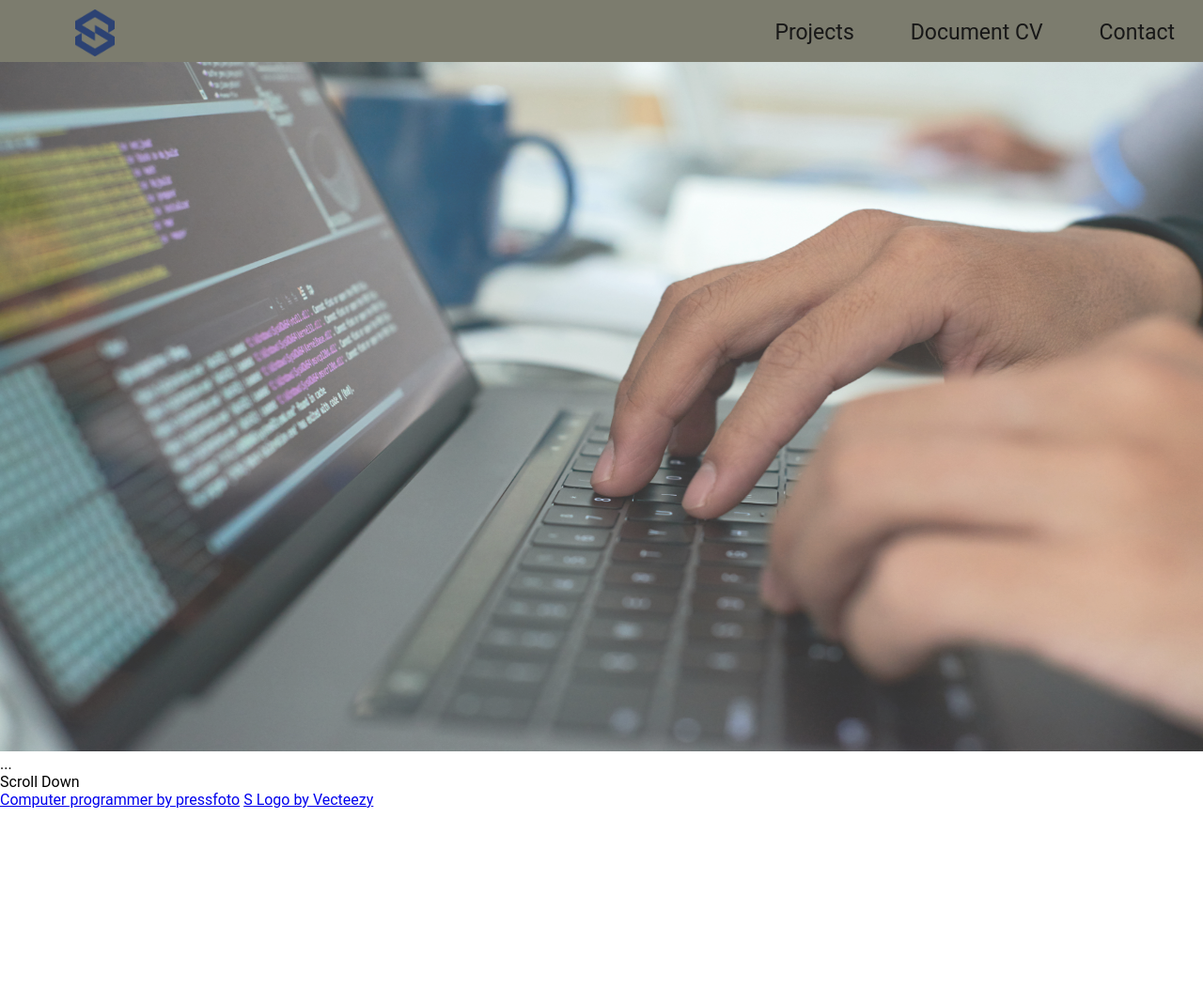
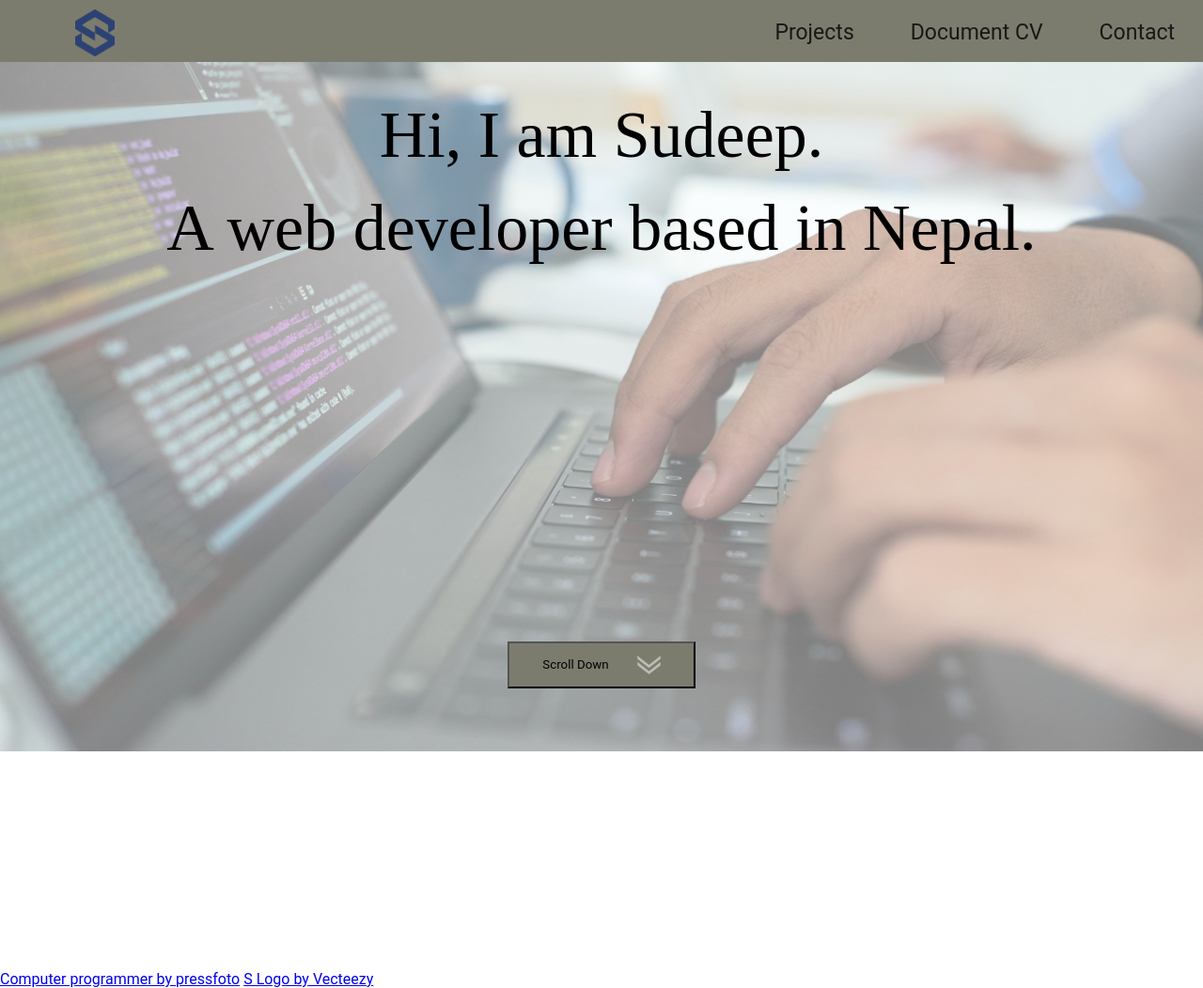
Before and after one commit to sudeep-21/Portfolio, a plain HTML site: page index.html in a window 1280 px wide. Shown: the whole page at 94% size. Before the commit the page ends 861 px from the top, so only its background shows below. Drawn offline with Linux system fonts and the light colour scheme.

Commit message:
🏠 Home page completed.

```diff
--- a/index.html
+++ b/index.html
@@ -25,9 +25,11 @@
         <main>
             <div class="title">
                 <img src="assets/images/backgrounds/working-code.jpg" alt="">
-                <p>...</p>
-
-                <div class="scrollbtn">Scroll Down</div>
+                <div class="title_text">
+                    <p>Hi, I am Sudeep.</p><br>
+                    <p>A web developer based in Nepal.</p>
+                    <button class="scrollbtn">Scroll Down<img src="assets/images/icons/downArrows.png" alt=""></button>
+                </div>
             </div>
         </main>
 
--- a/styles/index.css
+++ b/styles/index.css
@@ -66,5 +66,80 @@
 .title img {
     width: 100%;
     height: 100vh;
-    opacity: 80%;
+    opacity: 50%;
 }
+
+.title_text {
+    display: flex;
+    flex-direction: column;
+    align-items: center;
+    position: relative;
+}
+
+.title p:first-of-type {
+    position: relative;
+    top: -700px;
+    font-family: 'Times New Roman', Times, serif;
+    font-size: 70px;
+    text-align: center;
+    animation: fade 2s;
+}
+
+.title p:last-of-type {
+    display: flex;
+    justify-content: center;
+    position: relative;
+    top: -700px;
+    font-size: 70px;
+    font-family: 'Times New Roman', Times, serif;
+    text-align: center;
+    width: 0;
+    overflow: hidden;
+    white-space: nowrap;
+    animation: typewriter 3.5s;
+    animation-delay: 2s;
+    animation-fill-mode: forwards;
+}
+
+@keyframes fade {
+    from { opacity: 0; top: 0; }
+    to { opacity: 1; top: -700; }
+}
+@keyframes typewriter {
+    from { width: 0; }
+    to { width: 100%; }
+}
+
+.scrollbtn {
+    width: 200px;
+    height: 50px;
+    position: relative;
+    top: -300px;
+    background-color: hsl(60, 6%, 46%);
+    color: #000000;
+    visibility: hidden;
+    text-align: center;
+    animation: fadebtn 2s;
+    animation-delay: 2.8s;
+    animation-fill-mode: forwards;
+    line-height: 20px;
+    display: flex;
+    justify-content: center;
+    align-items: center;
+    cursor: pointer;
+    transition: .2s;
+}
+.scrollbtn img {
+    width: 25px;
+    height: 20px;
+    padding-left: 30px;
+}
+.scrollbtn:hover {
+    background-color: hsl(220, 60%, 25%);
+    color: #FFFFFF;
+}
+
+@keyframes fadebtn {
+    from { opacity: 0; top: 0; }
+    to { opacity: 1; top: -300; visibility: visible;}
+}
```
Also changed, not shown: assets/images/icons/downArrows.png (added).
